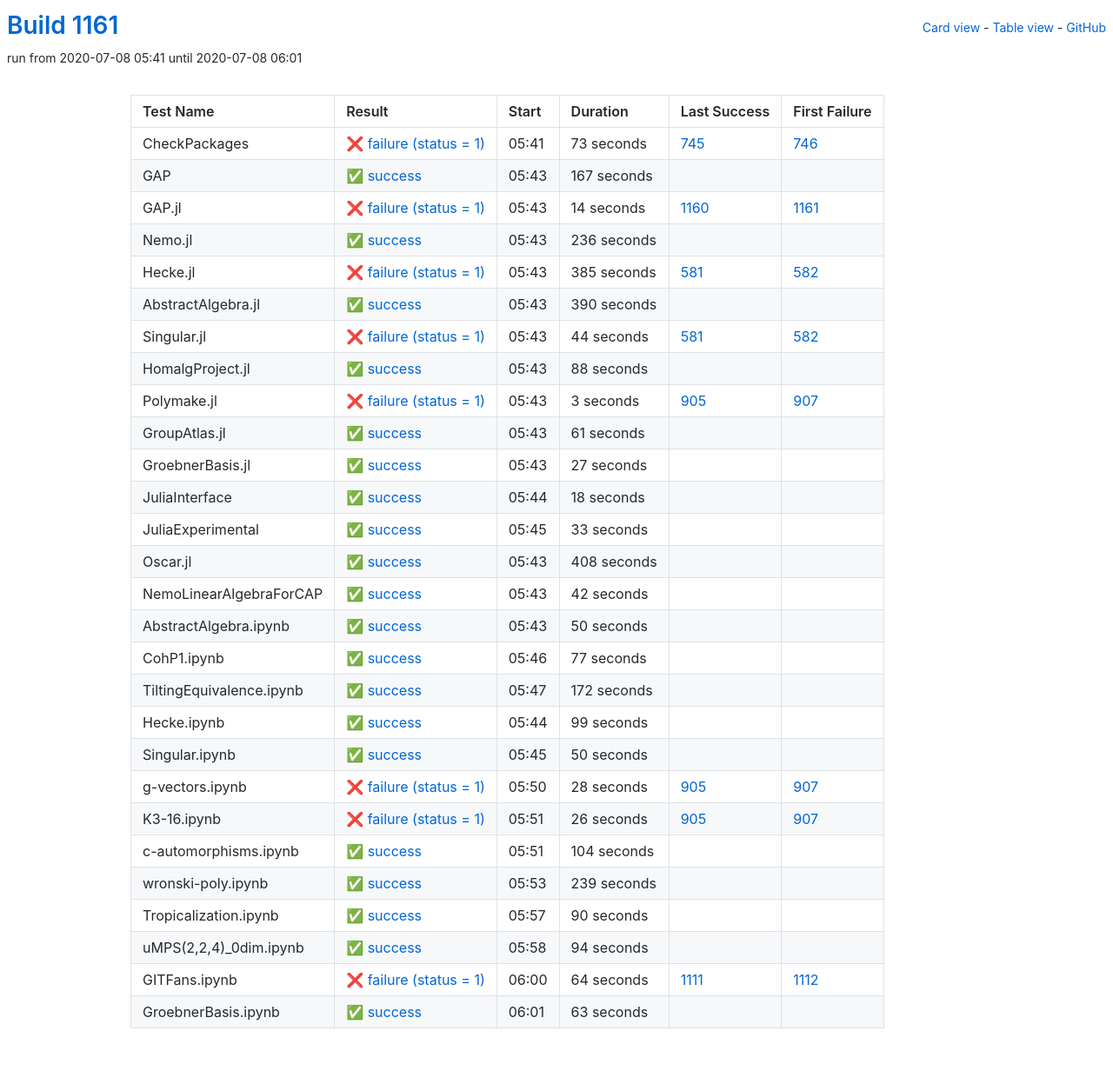
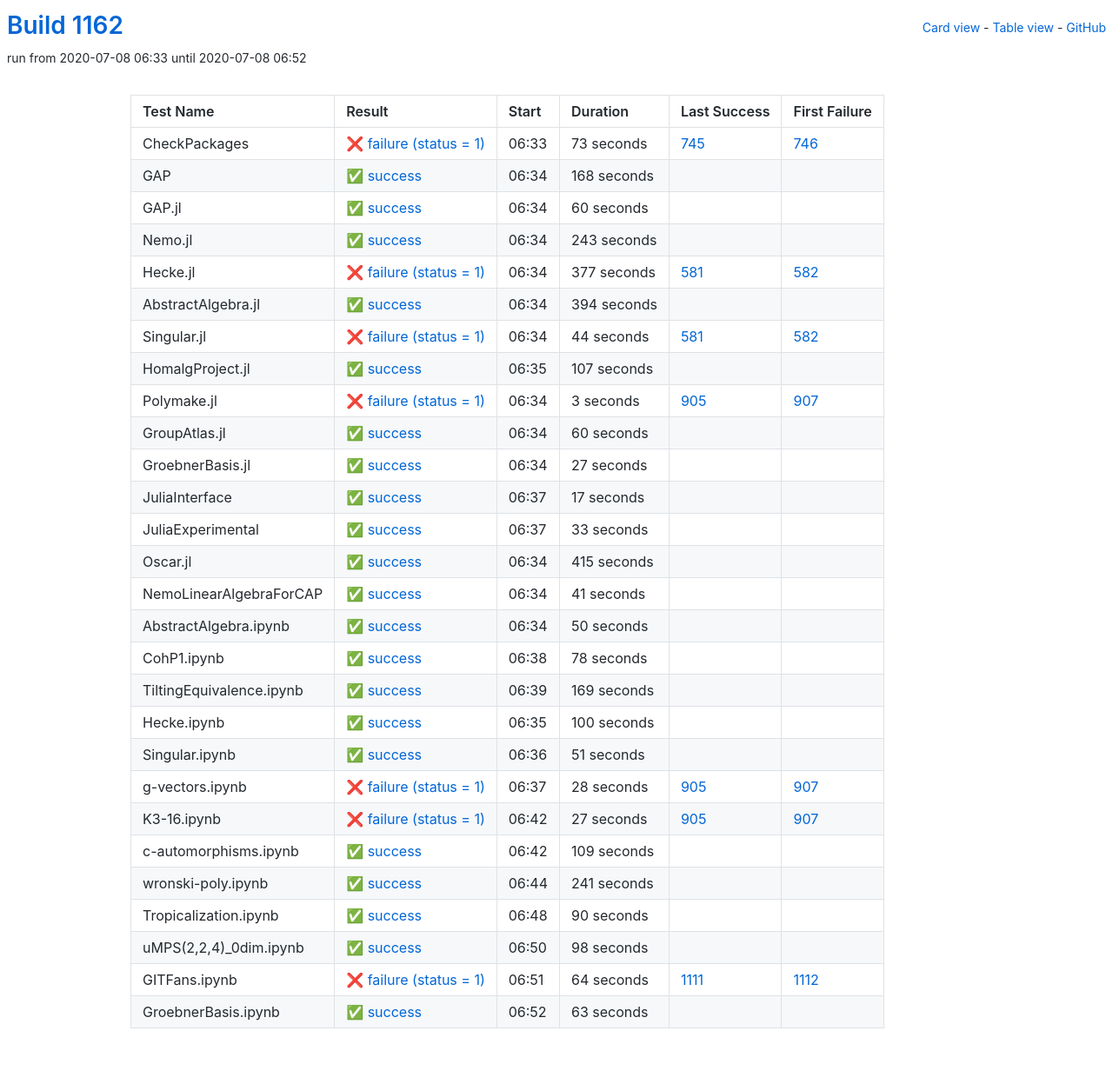
Before and after one commit to oscar-system/oscar-ci-status-1.4, a Jekyll site: the page built from table.html, in a window 1280 px wide. Shown: the whole page at 87% size. Built offline with Jekyll 4.4.1, drawn with Linux system fonts in a browser that asks for light colours.

Commit message:
Build #1162

```diff
--- a/_data/ci.yml
+++ b/_data/ci.yml
@@ -1,6 +1,6 @@
 ---
-build: 1161
-build_url: https://oscarci.mathematik.uni-kl.de/job/oscar-julia-1.4/1161/
+build: 1162
+build_url: https://oscarci.mathematik.uni-kl.de/job/oscar-julia-1.4/1162/
 job: oscar-julia-1.4
 organization: oscar-system
 repo: oscar-ci-status-1.4
@@ -8,8 +8,8 @@ repourl: https://github.com/oscar-system/oscar-ci-status-1.4
 tests:
 - name: CheckPackages
   id: checkpackages
-  log: https://oscarci.mathematik.uni-kl.de/job/oscar-julia-1.4/1161/artifact/logs/build-1161/CheckPackages.log
-  start: 2020-07-08 05:41
+  log: https://oscarci.mathematik.uni-kl.de/job/oscar-julia-1.4/1162/artifact/logs/build-1162/CheckPackages.log
+  start: 2020-07-08 06:33
   success: false
   exitcode: 1
   status: failure
@@ -20,68 +20,68 @@ tests:
   first_failure_url: https://oscarci.mathematik.uni-kl.de/job/oscar-julia-1.4/746/
 - name: GAP
   id: gap
-  log: https://oscarci.mathematik.uni-kl.de/job/oscar-julia-1.4/1161/artifact/logs/build-1161/GAP.log
-  start: 2020-07-08 05:43
+  log: https://oscarci.mathematik.uni-kl.de/job/oscar-julia-1.4/1162/artifact/logs/build-1162/GAP.log
+  start: 2020-07-08 06:34
   success: true
   exitcode: 0
   status: success
-  duration: 167
+  duration: 168
   last_success: false
   last_success_url:
   first_failure: false
   first_failure_url:
 - name: GAP.jl
   id: gap-jl
-  log: https://oscarci.mathematik.uni-kl.de/job/oscar-julia-1.4/1161/artifact/logs/build-1161/GAP.jl.log
-  start: 2020-07-08 05:43
-  success: false
-  exitcode: 1
-  status: failure
-  duration: 14
-  last_success: 1160
-  last_success_url: https://oscarci.mathematik.uni-kl.de/job/oscar-julia-1.4/1160/
-  first_failure: 1161
-  first_failure_url: https://oscarci.mathematik.uni-kl.de/job/oscar-julia-1.4/1161/
-- name: Nemo.jl
-  id: nemo-jl
-  log: https://oscarci.mathematik.uni-kl.de/job/oscar-julia-1.4/1161/artifact/logs/build-1161/Nemo.jl.log
-  start: 2020-07-08 05:43
+  log: https://oscarci.mathematik.uni-kl.de/job/oscar-julia-1.4/1162/artifact/logs/build-1162/GAP.jl.log
+  start: 2020-07-08 06:34
   success: true
   exitcode: 0
   status: success
-  duration: 236
+  duration: 60
+  last_success: false
+  last_success_url:
+  first_failure: false
+  first_failure_url:
+- name: Nemo.jl
+  id: nemo-jl
+  log: https://oscarci.mathematik.uni-kl.de/job/oscar-julia-1.4/1162/artifact/logs/build-1162/Nemo.jl.log
+  start: 2020-07-08 06:34
+  success: true
+  exitcode: 0
+  status: success
+  duration: 243
   last_success: false
   last_success_url:
   first_failure: false
   first_failure_url:
 - name: Hecke.jl
   id: hecke-jl
-  log: https://oscarci.mathematik.uni-kl.de/job/oscar-julia-1.4/1161/artifact/logs/build-1161/Hecke.jl.log
-  start: 2020-07-08 05:43
+  log: https://oscarci.mathematik.uni-kl.de/job/oscar-julia-1.4/1162/artifact/logs/build-1162/Hecke.jl.log
+  start: 2020-07-08 06:34
   success: false
   exitcode: 1
   status: failure
-  duration: 385
+  duration: 377
   last_success: 581
   last_success_url: https://oscarci.mathematik.uni-kl.de/job/oscar-julia-1.4/581/
   first_failure: 582
   first_failure_url: https://oscarci.mathematik.uni-kl.de/job/oscar-julia-1.4/582/
 - name: AbstractAlgebra.jl
   id: abstractalgebra-jl
-  log: https://oscarci.mathematik.uni-kl.de/job/oscar-julia-1.4/1161/artifact/logs/build-1161/AbstractAlgebra.jl.log
-  start: 2020-07-08 05:43
+  log: https://oscarci.mathematik.uni-kl.de/job/oscar-julia-1.4/1162/artifact/logs/build-1162/AbstractAlgebra.jl.log
+  start: 2020-07-08 06:34
   success: true
   exitcode: 0
   status: success
-  duration: 390
+  duration: 394
   last_success: false
   last_success_url:
   first_failure: false
   first_failure_url:
 - name: Singular.jl
   id: singular-jl
-  log: https://oscarci.mathematik.uni-kl.de/job/oscar-julia-1.4/1161/artifact/logs/build-1161/Singular.jl.log
-  start: 2020-07-08 05:43
+  log: https://oscarci.mathematik.uni-kl.de/job/oscar-julia-1.4/1162/artifact/logs/build-1162/Singular.jl.log
+  start: 2020-07-08 06:34
   success: false
   exitcode: 1
   status: failure
@@ -92,20 +92,20 @@ tests:
   first_failure_url: https://oscarci.mathematik.uni-kl.de/job/oscar-julia-1.4/582/
 - name: HomalgProject.jl
   id: homalgproject-jl
-  log: https://oscarci.mathematik.uni-kl.de/job/oscar-julia-1.4/1161/artifact/logs/build-1161/HomalgProject.jl.log
-  start: 2020-07-08 05:43
+  log: https://oscarci.mathematik.uni-kl.de/job/oscar-julia-1.4/1162/artifact/logs/build-1162/HomalgProject.jl.log
+  start: 2020-07-08 06:35
   success: true
   exitcode: 0
   status: success
-  duration: 88
+  duration: 107
   last_success: false
   last_success_url:
   first_failure: false
   first_failure_url:
 - name: Polymake.jl
   id: polymake-jl
-  log: https://oscarci.mathematik.uni-kl.de/job/oscar-julia-1.4/1161/artifact/logs/build-1161/Polymake.jl.log
-  start: 2020-07-08 05:43
+  log: https://oscarci.mathematik.uni-kl.de/job/oscar-julia-1.4/1162/artifact/logs/build-1162/Polymake.jl.log
+  start: 2020-07-08 06:34
   success: false
   exitcode: 1
   status: failure
@@ -116,20 +116,20 @@ tests:
   first_failure_url: https://oscarci.mathematik.uni-kl.de/job/oscar-julia-1.4/907/
 - name: GroupAtlas.jl
   id: groupatlas-jl
-  log: https://oscarci.mathematik.uni-kl.de/job/oscar-julia-1.4/1161/artifact/logs/build-1161/GroupAtlas.jl.log
-  start: 2020-07-08 05:43
+  log: https://oscarci.mathematik.uni-kl.de/job/oscar-julia-1.4/1162/artifact/logs/build-1162/GroupAtlas.jl.log
+  start: 2020-07-08 06:34
   success: true
   exitcode: 0
   status: success
-  duration: 61
+  duration: 60
   last_success: false
   last_success_url:
   first_failure: false
   first_failure_url:
 - name: GroebnerBasis.jl
   id: groebnerbasis-jl
-  log: https://oscarci.mathematik.uni-kl.de/job/oscar-julia-1.4/1161/artifact/logs/build-1161/GroebnerBasis.jl.log
-  start: 2020-07-08 05:43
+  log: https://oscarci.mathematik.uni-kl.de/job/oscar-julia-1.4/1162/artifact/logs/build-1162/GroebnerBasis.jl.log
+  start: 2020-07-08 06:34
   success: true
   exitcode: 0
   status: success
@@ -140,20 +140,20 @@ tests:
   first_failure_url:
 - name: JuliaInterface
   id: juliainterface
-  log: https://oscarci.mathematik.uni-kl.de/job/oscar-julia-1.4/1161/artifact/logs/build-1161/JuliaInterface.log
-  start: 2020-07-08 05:44
+  log: https://oscarci.mathematik.uni-kl.de/job/oscar-julia-1.4/1162/artifact/logs/build-1162/JuliaInterface.log
+  start: 2020-07-08 06:37
   success: true
   exitcode: 0
   status: success
-  duration: 18
+  duration: 17
   last_success: false
   last_success_url:
   first_failure: false
   first_failure_url:
 - name: JuliaExperimental
   id: juliaexperimental
-  log: https://oscarci.mathematik.uni-kl.de/job/oscar-julia-1.4/1161/artifact/logs/build-1161/JuliaExperimental.log
-  start: 2020-07-08 05:45
+  log: https://oscarci.mathematik.uni-kl.de/job/oscar-julia-1.4/1162/artifact/logs/build-1162/JuliaExperimental.log
+  start: 2020-07-08 06:37
   success: true
   exitcode: 0
   status: success
@@ -164,32 +164,32 @@ tests:
   first_failure_url:
 - name: Oscar.jl
   id: oscar-jl
-  log: https://oscarci.mathematik.uni-kl.de/job/oscar-julia-1.4/1161/artifact/logs/build-1161/Oscar.jl.log
-  start: 2020-07-08 05:43
+  log: https://oscarci.mathematik.uni-kl.de/job/oscar-julia-1.4/1162/artifact/logs/build-1162/Oscar.jl.log
+  start: 2020-07-08 06:34
   success: true
   exitcode: 0
   status: success
-  duration: 408
+  duration: 415
   last_success: false
   last_success_url:
   first_failure: false
   first_failure_url:
 - name: NemoLinearAlgebraForCAP
   id: nemolinearalgebraforcap
-  log: https://oscarci.mathematik.uni-kl.de/job/oscar-julia-1.4/1161/artifact/logs/build-1161/NemoLinearAlgebraForCAP.log
-  start: 2020-07-08 05:43
+  log: https://oscarci.mathematik.uni-kl.de/job/oscar-julia-1.4/1162/artifact/logs/build-1162/NemoLinearAlgebraForCAP.log
+  start: 2020-07-08 06:34
   success: true
   exitcode: 0
   status: success
-  duration: 42
+  duration: 41
   last_success: false
   last_success_url:
   first_failure: false
   first_failure_url:
 - name: AbstractAlgebra.ipynb
   id: abstractalgebra-ipynb
-  log: https://oscarci.mathematik.uni-kl.de/job/oscar-julia-1.4/1161/artifact/logs/build-1161/AbstractAlgebra.ipynb.log
-  start: 2020-07-08 05:43
+  log: https://oscarci.mathematik.uni-kl.de/job/oscar-julia-1.4/1162/artifact/logs/build-1162/AbstractAlgebra.ipynb.log
+  start: 2020-07-08 06:34
   success: true
   exitcode: 0
   status: success
@@ -200,56 +200,56 @@ tests:
   first_failure_url:
 - name: CohP1.ipynb
   id: cohp1-ipynb
-  log: https://oscarci.mathematik.uni-kl.de/job/oscar-julia-1.4/1161/artifact/logs/build-1161/CohP1.ipynb.log
-  start: 2020-07-08 05:46
+  log: https://oscarci.mathematik.uni-kl.de/job/oscar-julia-1.4/1162/artifact/logs/build-1162/CohP1.ipynb.log
+  start: 2020-07-08 06:38
   success: true
   exitcode: 0
   status: success
-  duration: 77
+  duration: 78
   last_success: false
   last_success_url:
   first_failure: false
   first_failure_url:
 - name: TiltingEquivalence.ipynb
   id: tiltingequivalence-ipynb
-  log: https://oscarci.mathematik.uni-kl.de/job/oscar-julia-1.4/1161/artifact/logs/build-1161/TiltingEquivalence.ipynb.log
-  start: 2020-07-08 05:47
+  log: https://oscarci.mathematik.uni-kl.de/job/oscar-julia-1.4/1162/artifact/logs/build-1162/TiltingEquivalence.ipynb.log
+  start: 2020-07-08 06:39
   success: true
   exitcode: 0
   status: success
-  duration: 172
+  duration: 169
   last_success: false
   last_success_url:
   first_failure: false
   first_failure_url:
 - name: Hecke.ipynb
   id: hecke-ipynb
-  log: https://oscarci.mathematik.uni-kl.de/job/oscar-julia-1.4/1161/artifact/logs/build-1161/Hecke.ipynb.log
-  start: 2020-07-08 05:44
+  log: https://oscarci.mathematik.uni-kl.de/job/oscar-julia-1.4/1162/artifact/logs/build-1162/Hecke.ipynb.log
+  start: 2020-07-08 06:35
   success: true
   exitcode: 0
   status: success
-  duration: 99
+  duration: 100
   last_success: false
   last_success_url:
   first_failure: false
   first_failure_url:
 - name: Singular.ipynb
   id: singular-ipynb
-  log: https://oscarci.mathematik.uni-kl.de/job/oscar-julia-1.4/1161/artifact/logs/build-1161/Singular.ipynb.log
-  start: 2020-07-08 05:45
+  log: https://oscarci.mathematik.uni-kl.de/job/oscar-julia-1.4/1162/artifact/logs/build-1162/Singular.ipynb.log
+  start: 2020-07-08 06:36
   success: true
   exitcode: 0
   status: success
-  duration: 50
+  duration: 51
   last_success: false
   last_success_url:
   first_failure: false
   first_failure_url:
 - name: g-vectors.ipynb
   id: g-vectors-ipynb
-  log: https://oscarci.mathematik.uni-kl.de/job/oscar-julia-1.4/1161/artifact/logs/build-1161/g-vectors.ipynb.log
-  start: 2020-07-08 05:50
+  log: https://oscarci.mathematik.uni-kl.de/job/oscar-julia-1.4/1162/artifact/logs/build-1162/g-vectors.ipynb.log
+  start: 2020-07-08 06:37
   success: false
   exitcode: 1
   status: failure
@@ -260,44 +260,44 @@ tests:
   first_failure_url: https://oscarci.mathematik.uni-kl.de/job/oscar-julia-1.4/907/
 - name: K3-16.ipynb
   id: k3-16-ipynb
-  log: https://oscarci.mathematik.uni-kl.de/job/oscar-julia-1.4/1161/artifact/logs/build-1161/K3-16.ipynb.log
-  start: 2020-07-08 05:51
+  log: https://oscarci.mathematik.uni-kl.de/job/oscar-julia-1.4/1162/artifact/logs/build-1162/K3-16.ipynb.log
+  start: 2020-07-08 06:42
   success: false
   exitcode: 1
   status: failure
-  duration: 26
+  duration: 27
   last_success: 905
   last_success_url: https://oscarci.mathematik.uni-kl.de/job/oscar-julia-1.4/905/
   first_failure: 907
   first_failure_url: https://oscarci.mathematik.uni-kl.de/job/oscar-julia-1.4/907/
 - name: c-automorphisms.ipynb
   id: c-automorphisms-ipynb
-  log: https://oscarci.mathematik.uni-kl.de/job/oscar-julia-1.4/1161/artifact/logs/build-1161/c-automorphisms.ipynb.log
-  start: 2020-07-08 05:51
+  log: https://oscarci.mathematik.uni-kl.de/job/oscar-julia-1.4/1162/artifact/logs/build-1162/c-automorphisms.ipynb.log
+  start: 2020-07-08 06:42
   success: true
   exitcode: 0
   status: success
-  duration: 104
+  duration: 109
   last_success: false
   last_success_url:
   first_failure: false
   first_failure_url:
 - name: wronski-poly.ipynb
   id: wronski-poly-ipynb
-  log: https://oscarci.mathematik.uni-kl.de/job/oscar-julia-1.4/1161/artifact/logs/build-1161/wronski-poly.ipynb.log
-  start: 2020-07-08 05:53
+  log: https://oscarci.mathematik.uni-kl.de/job/oscar-julia-1.4/1162/artifact/logs/build-1162/wronski-poly.ipynb.log
+  start: 2020-07-08 06:44
   success: true
   exitcode: 0
   status: success
-  duration: 239
+  duration: 241
   last_success: false
   last_success_url:
   first_failure: false
   first_failure_url:
 - name: Tropicalization.ipynb
   id: tropicalization-ipynb
-  log: https://oscarci.mathematik.uni-kl.de/job/oscar-julia-1.4/1161/artifact/logs/build-1161/Tropicalization.ipynb.log
-  start: 2020-07-08 05:57
+  log: https://oscarci.mathematik.uni-kl.de/job/oscar-julia-1.4/1162/artifact/logs/build-1162/Tropicalization.ipynb.log
+  start: 2020-07-08 06:48
   success: true
   exitcode: 0
   status: success
@@ -308,20 +308,20 @@ tests:
   first_failure_url:
 - name: uMPS(2,2,4)_0dim.ipynb
   id: umps-2-2-4-0dim-ipynb
-  log: https://oscarci.mathematik.uni-kl.de/job/oscar-julia-1.4/1161/artifact/logs/build-1161/uMPS-2-2-4-_0dim.ipynb.log
-  start: 2020-07-08 05:58
+  log: https://oscarci.mathematik.uni-kl.de/job/oscar-julia-1.4/1162/artifact/logs/build-1162/uMPS-2-2-4-_0dim.ipynb.log
+  start: 2020-07-08 06:50
   success: true
   exitcode: 0
   status: success
-  duration: 94
+  duration: 98
   last_success: false
   last_success_url:
   first_failure: false
   first_failure_url:
 - name: GITFans.ipynb
   id: gitfans-ipynb
-  log: https://oscarci.mathematik.uni-kl.de/job/oscar-julia-1.4/1161/artifact/logs/build-1161/GITFans.ipynb.log
-  start: 2020-07-08 06:00
+  log: https://oscarci.mathematik.uni-kl.de/job/oscar-julia-1.4/1162/artifact/logs/build-1162/GITFans.ipynb.log
+  start: 2020-07-08 06:51
   success: false
   exitcode: 1
   status: failure
@@ -332,8 +332,8 @@ tests:
   first_failure_url: https://oscarci.mathematik.uni-kl.de/job/oscar-julia-1.4/1112/
 - name: GroebnerBasis.ipynb
   id: groebnerbasis-ipynb
-  log: https://oscarci.mathematik.uni-kl.de/job/oscar-julia-1.4/1161/artifact/logs/build-1161/GroebnerBasis.ipynb.log
-  start: 2020-07-08 06:01
+  log: https://oscarci.mathematik.uni-kl.de/job/oscar-julia-1.4/1162/artifact/logs/build-1162/GroebnerBasis.ipynb.log
+  start: 2020-07-08 06:52
   success: true
   exitcode: 0
   status: success
```
Also changed, not shown: README.md.
